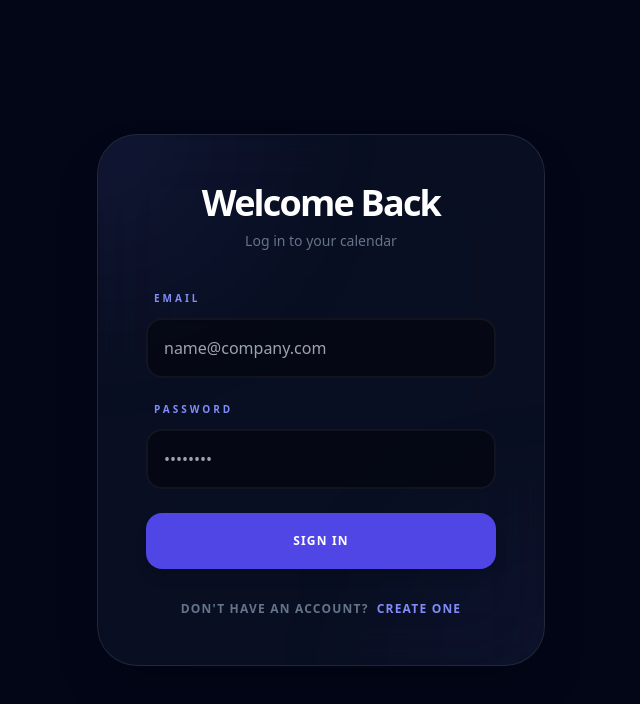
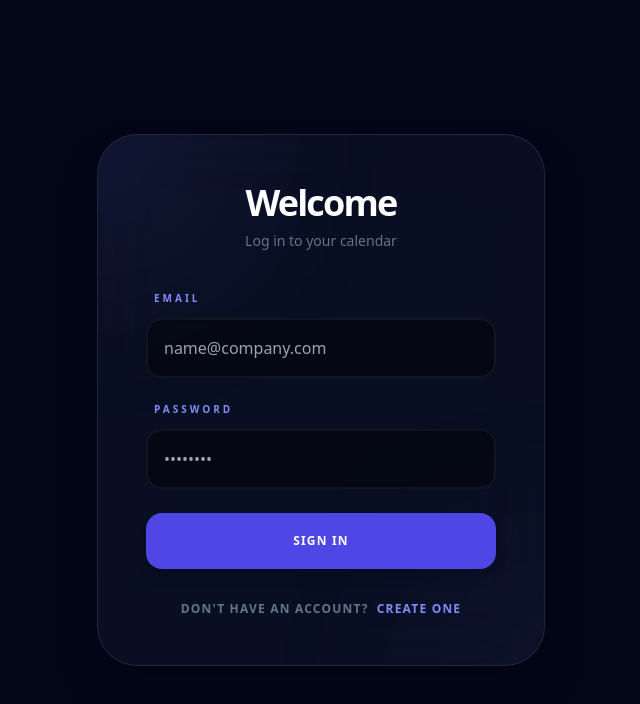
Before and after one commit to Dimigkek/calendar-todolist, a React (Create React App) app: page / in a window 1280 px wide. Shown: the top 704 px of the page, without its empty margins (319-959 px from the left). Built offline with nearby package versions, Linux system fonts and the light colour scheme; no server answers.

Commit message:
changed verification to open log in screen again

```diff
--- a/src/components/auth/Login.jsx
+++ b/src/components/auth/Login.jsx
@@ -49,7 +49,7 @@ const Login = ({ onLogin, onSwitchToRegister }) => {
                 <div className="absolute -bottom-24 -right-24 w-48 h-48 bg-indigo-500/10 rounded-full blur-[100px]" />
 
                 <div className="relative z-10 text-center mb-10">
-                    <h1 className="text-4xl font-black text-white tracking-tighter mb-2">Welcome Back</h1>
+                    <h1 className="text-4xl font-black text-white tracking-tighter mb-2">Welcome</h1>
                     <p className="text-slate-500 text-sm font-medium">Log in to your calendar</p>
                 </div>
 
```
